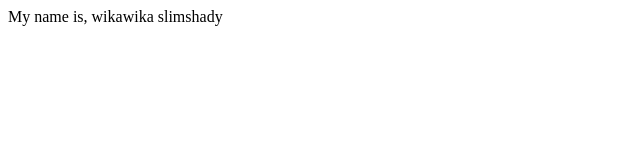
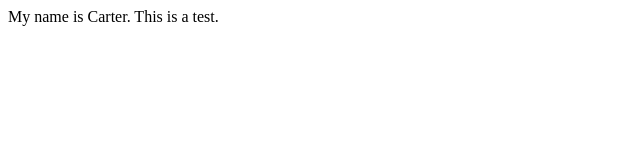
Before and after one commit to ElfBoiii/first-github-project, a plain HTML site: page index.html in a window 1280 px wide. Shown: the full height of the page, 0-640 px from the left. Drawn offline with Linux system fonts and the light colour scheme.

Commit message:
committing another test

```diff
--- a/index.html
+++ b/index.html
@@ -6,6 +6,6 @@
     <title>Document</title>
 </head>
 <body>
-    My name is, wikawika slimshady
+    My name is Carter. This is a test.
 </body>
 </html>
```
